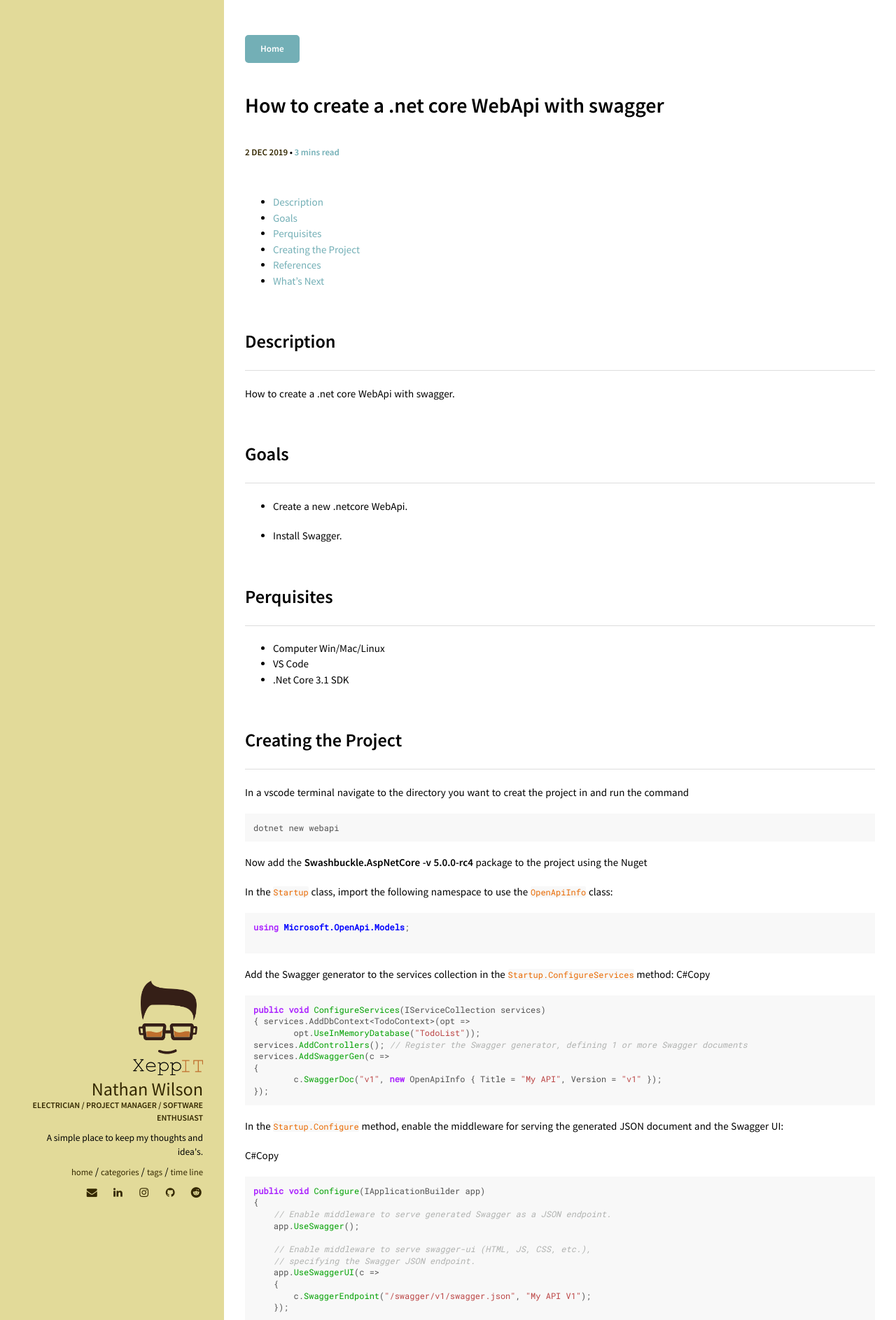
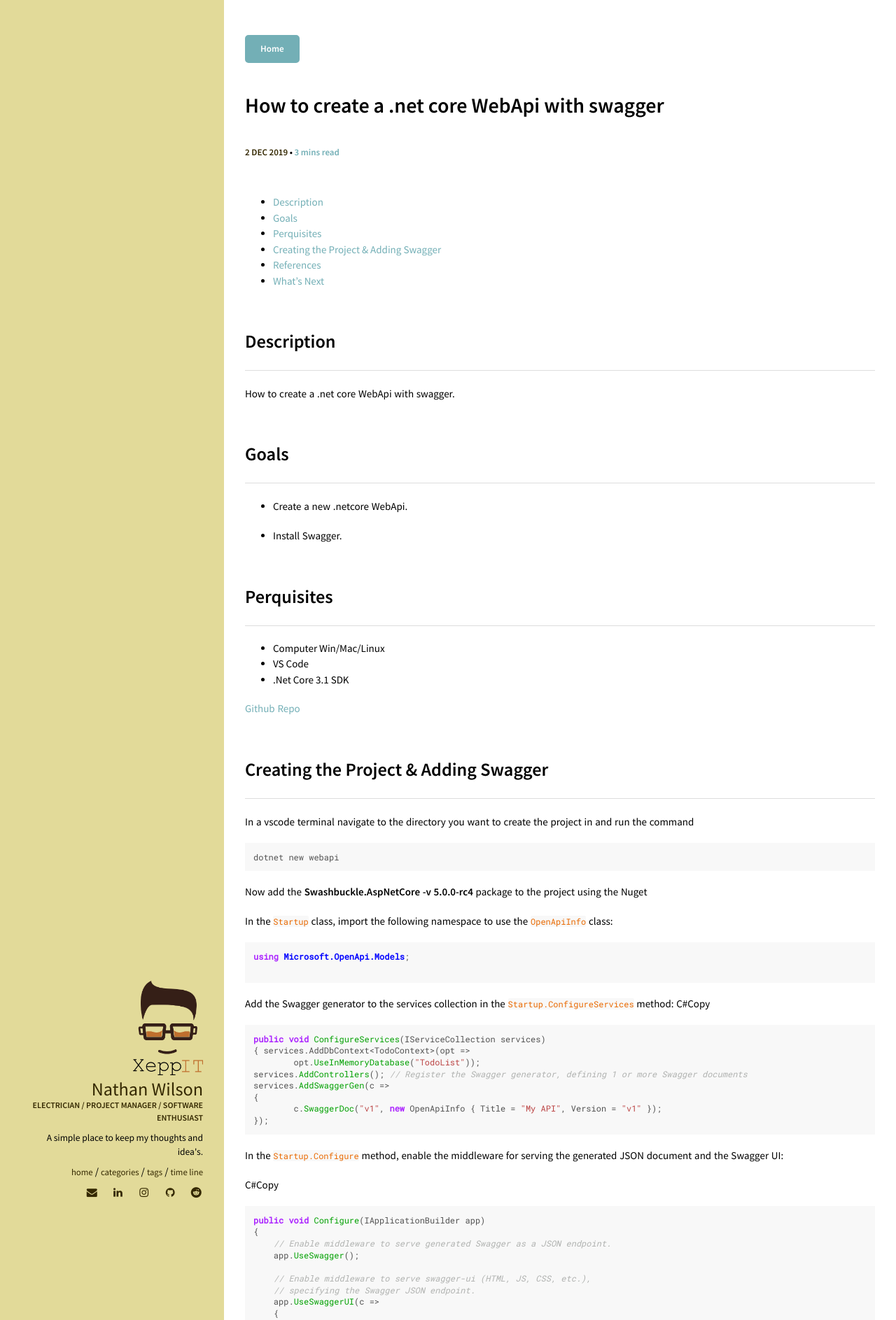
Before and after one commit to Xeppit/XeppIT.GitHub.io, a Jekyll site: the page built from _posts/2019-12-02-dotnet-core-api-with-swagger.md, in a window 1280 px wide. Shown: the top 1887 px of the page at 70% size. Built offline with Jekyll 4.4.1, drawn with Linux system fonts in a browser that asks for light colours.

Commit message:
Update and add github link

```diff
--- a/_posts/2019-12-02-dotnet-core-api-with-swagger.md
+++ b/_posts/2019-12-02-dotnet-core-api-with-swagger.md
@@ -23,9 +23,11 @@ How to create a .net core WebApi with swagger.
 * VS Code
 * .Net Core 3.1 SDK
 
-## Creating the Project
+[Github Repo](https://github.com/Xeppit/Education.WebApiWithSwagger/)
 
-In a vscode terminal navigate to the directory you want to creat the project in and run the command
+## Creating the Project & Adding Swagger
+
+In a vscode terminal navigate to the directory you want to create the project in and run the command
 
     dotnet new webapi
 
@@ -100,12 +102,12 @@ app.UseSwaggerUI(c =>
 
 If using directories with IIS or a reverse proxy, set the Swagger endpoint to a relative path using the  `./`  prefix. For example,  `./swagger/v1/swagger.json`. Using  `/swagger/v1/swagger.json`  instructs the app to look for the JSON file at the true root of the URL (plus the route prefix, if used). For example, use  `http://localhost:<port>/<route_prefix>/swagger/v1/swagger.json`  instead of  `http://localhost:<port>/<virtual_directory>/<route_prefix>/swagger/v1/swagger.json`.
 
+
 ## References
 
 *  [Microsoft Official](https://docs.microsoft.com/en-us/aspnet/core/tutorials/getting-started-with-swashbuckle?view=aspnetcore-3.0&tabs=visual-studio-code)
 
 
-
 ## What's Next
 
 *  [Jekyll](https://jekyllrb.com/)
```
